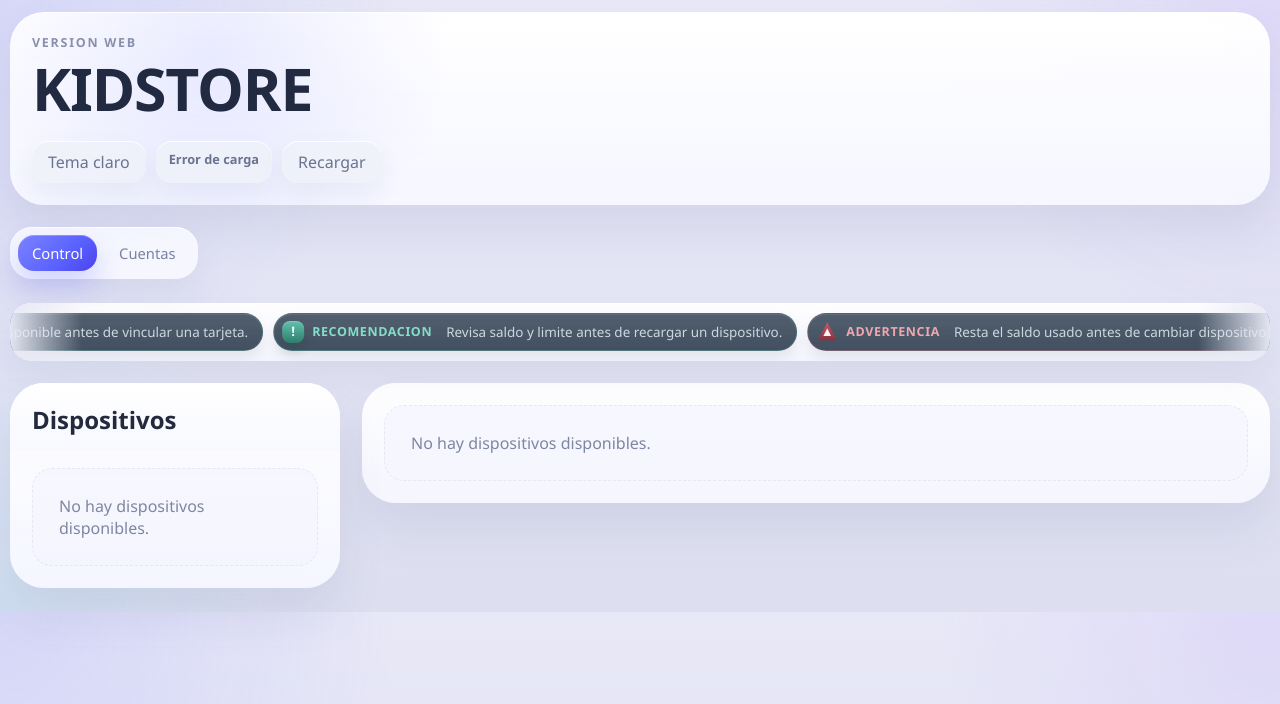
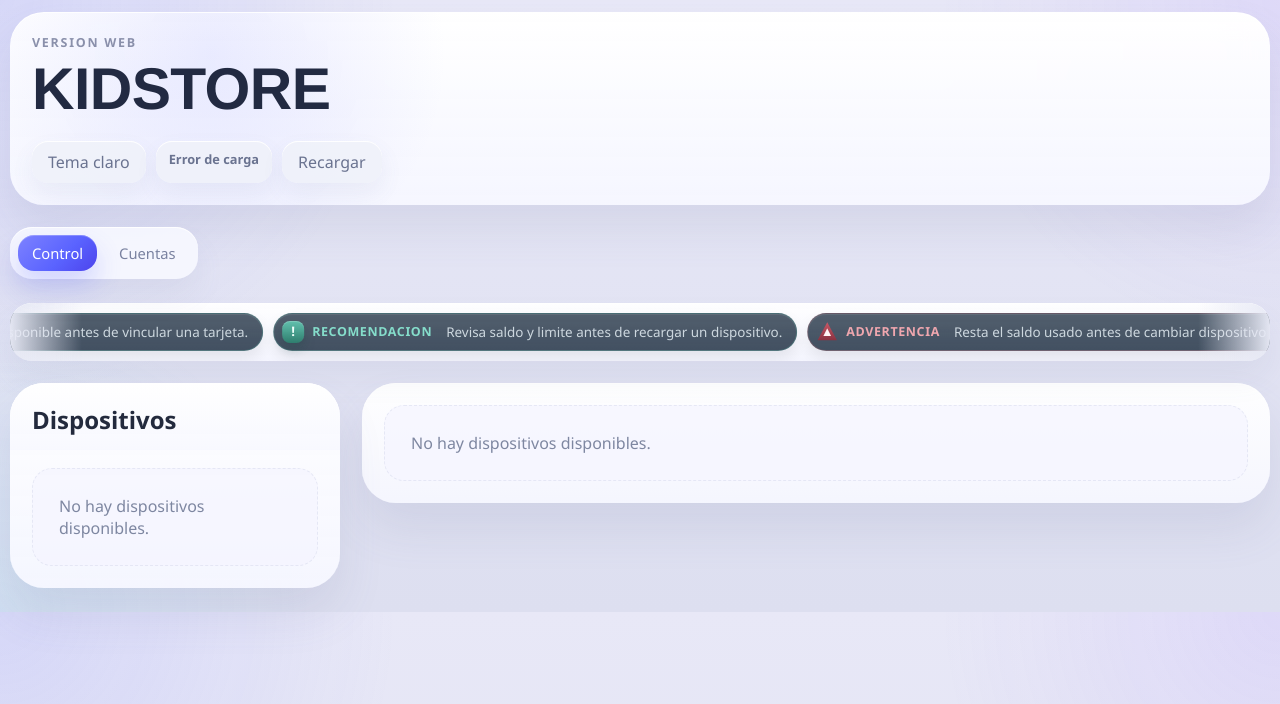
Before and after one commit to bryansch2-cmyk/Panel-Compras, a website: page frontend/index.html in a window 1280 px wide. Both pictures are taken after a click on the tab "Control". Drawn offline with Linux system fonts and the light colour scheme; no server answers.

Commit message:
Refine panel typography with Corbel and Franklin Gothic

```diff
--- a/frontend/styles.css
+++ b/frontend/styles.css
@@ -83,7 +83,7 @@ html {
 
 body {
   margin: 0;
-  font-family: "Bahnschrift", "Segoe UI", sans-serif;
+  font-family: "Corbel", "Segoe UI", sans-serif;
   background:
     radial-gradient(circle at top left, rgba(96, 160, 186, 0.16), transparent 24%),
     radial-gradient(circle at top right, rgba(214, 168, 95, 0.08), transparent 18%),
@@ -105,10 +105,10 @@ body.is-loading {
 }
 
 .brand-mark {
-  font-family: "Bahnschrift", "Segoe UI", sans-serif;
+  font-family: "Franklin Gothic Medium", "Arial Narrow", "Segoe UI", sans-serif;
   font-size: clamp(3.2rem, 5.6vw, 5.4rem);
   line-height: 0.9;
-  letter-spacing: 0.02em;
+  letter-spacing: 0.01em;
   text-transform: uppercase;
   text-shadow: 0 12px 26px rgba(0, 0, 0, 0.14);
   font-weight: 800;
@@ -3323,9 +3323,9 @@ body.fintech-control-mode .hero::after {
 }
 
 body.fintech-control-mode .brand-mark {
-  font-family: "Bahnschrift", "Segoe UI", sans-serif;
+  font-family: "Franklin Gothic Medium", "Arial Narrow", "Segoe UI", sans-serif;
   font-size: clamp(2.8rem, 4.6vw, 4.6rem);
-  letter-spacing: -0.02em;
+  letter-spacing: -0.01em;
   line-height: 0.95;
   text-transform: none;
   color: #222a42;
```
